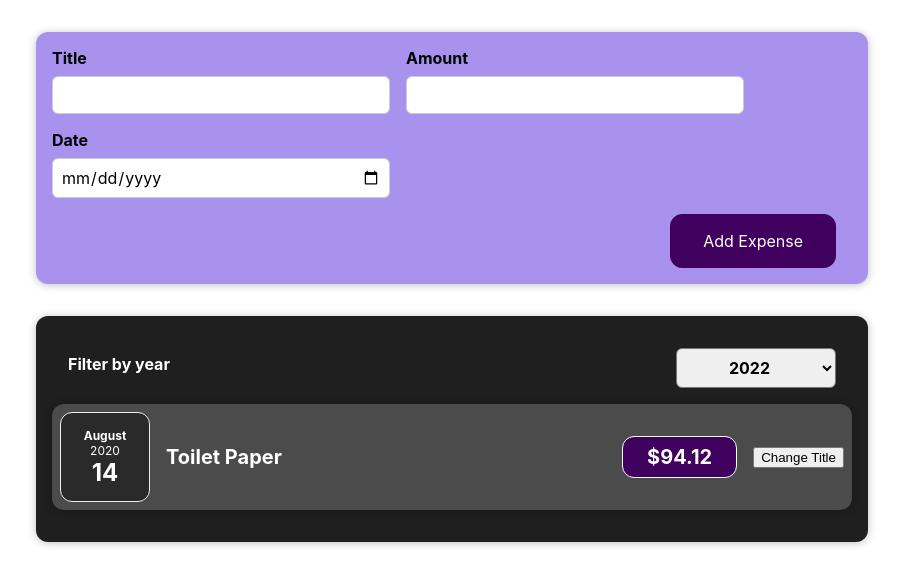
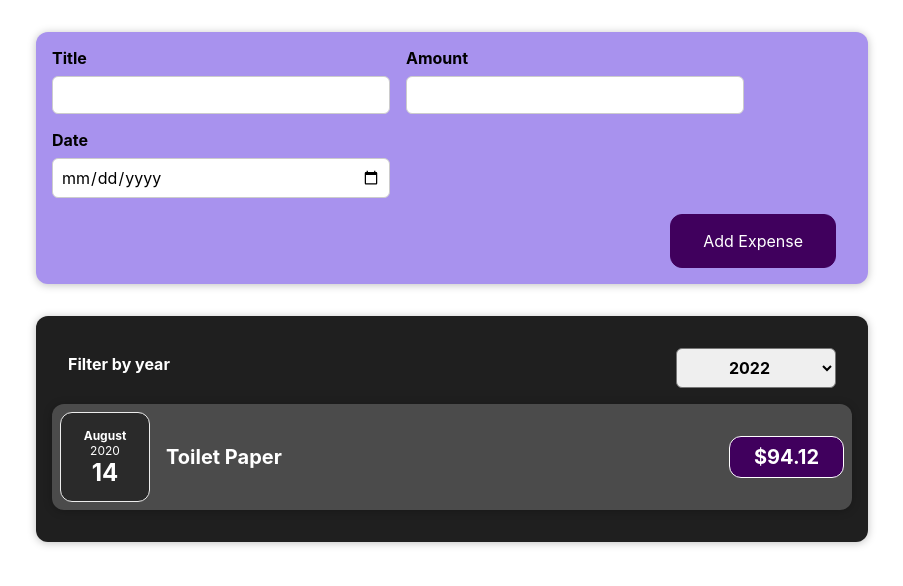
Before and after one commit to andre353/react-academind-1-project, a React (Create React App) app: page / in a window 1280 px wide. Shown: the top 586 px of the page, without its empty margins (188-1091 px from the left). Built offline with nearby package versions, Linux system fonts and the light colour scheme.

Commit message:
Clean ExpenseItem up

```diff
--- a/src/component/Expenses/ExpenseItem.js
+++ b/src/component/Expenses/ExpenseItem.js
@@ -1,21 +1,14 @@
-import { useState } from 'react';
 import Card from '../UI/Card';
 import ExpenseDate from './ExpenseDate';
 import './ExpenseItem.css';
 
 const ExpenseItem = (props) => {
-  const [title, setTitle] = useState(props.title)
-  const clickHandler = () => {
-    setTitle('Updated!')
-    console.log(title); // на этой строке title по-прежнему имеет первоначальное значение, т.к. setTitle() ставит изменение в очередь, а не мнгновенно меняет
-  }
   return (
     <Card className="expense-item">
       <ExpenseDate date={props.date} />
       <div className="expense-item__description">
-        <h2>{title}</h2>
+        <h2>{props.title}</h2>
         <div className="expense-item__price">${props.amount}</div>
-        <button onClick={clickHandler}>Change Title</button>
       </div>
     </Card>
   );
```
